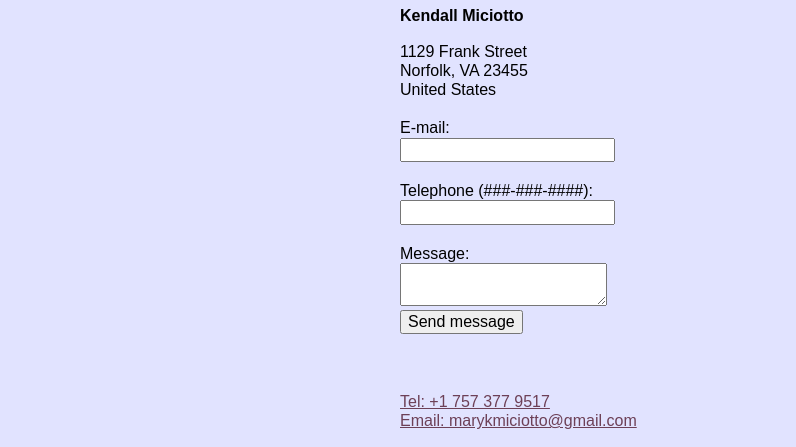
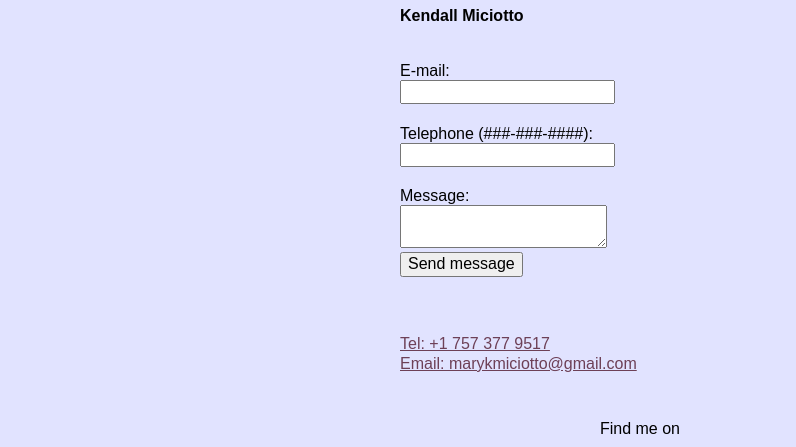
Before and after one commit to kendall0m/website-portfolio, a plain HTML site: page contact.html in a window 1280 px wide. Shown: the part 241-688 px from the top of the page, without its empty margins (0-796 px from the left). Drawn offline with nearby package versions, Linux system fonts and the light colour scheme.

Commit message:
address removed

```diff
--- a/contact.html
+++ b/contact.html
@@ -36,9 +36,7 @@
     <h1> Contact Me </h1>
 
     <p><b>Kendall Miciotto</b></p>
-    1129 Frank Street<br>
-    Norfolk, VA 23455<br>
-    United States<br>
+
     <br>
 
     <form action="contact-form-action" method="post" id="contact-form">
```
Also changed, not shown: about.html (+1 -1 lines), work.html (+1 -1 lines).
